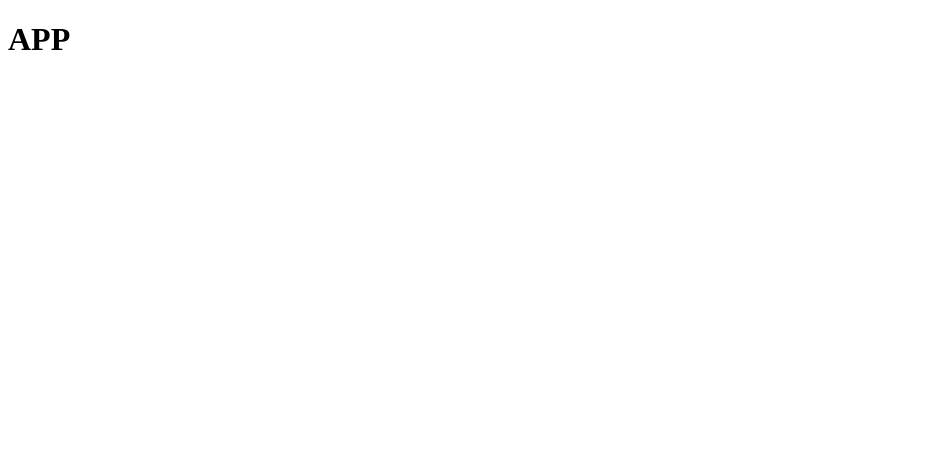
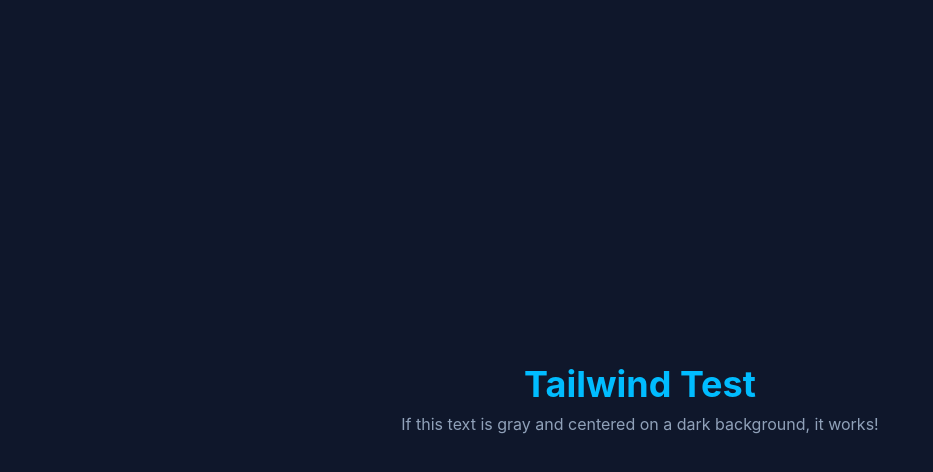
Before and after one commit to NikoIcardo/Enterprise-Assets-Logistics-Dashboard., a React (Vite) app in the folder Enterprise_Assets-Logistics-Dashboard/: page / in a window 1280 px wide. Shown: the top 472 px of the page, without its empty margins (0-933 px from the left). Built offline with nearby package versions, Linux system fonts and the light colour scheme.

Commit message:
Configure tailwind

```diff
--- a/Enterprise_Assets-Logistics-Dashboard/src/App.tsx
+++ b/Enterprise_Assets-Logistics-Dashboard/src/App.tsx
@@ -1,9 +1,13 @@
+import './index.css'
+
 function App() {
-
   return (
-    <>
-      <h1>APP</h1>
-    </>
+    <div className="flex min-h-screen items-center justify-center bg-slate-900 text-white">
+      <div className="text-center">
+        <h1 className="text-4xl font-bold text-sky-400">Tailwind Test</h1>
+        <p className="mt-2 text-slate-400">If this text is gray and centered on a dark background, it works!</p>
+      </div>
+    </div>
   )
 }
 
--- /dev/null
+++ b/Enterprise_Assets-Logistics-Dashboard/src/index.css
@@ -0,0 +1 @@
+@import "tailwindcss";
--- a/Enterprise_Assets-Logistics-Dashboard/vite.config.ts
+++ b/Enterprise_Assets-Logistics-Dashboard/vite.config.ts
@@ -1,11 +1,12 @@
 import { defineConfig } from 'vite'
 import react, { reactCompilerPreset } from '@vitejs/plugin-react'
 import babel from '@rolldown/plugin-babel'
+import tailwindcss from '@tailwindcss/vite'
 
-// https://vite.dev/config/
 export default defineConfig({
   plugins: [
     react(),
-    babel({ presets: [reactCompilerPreset()] })
+    babel({ presets: [reactCompilerPreset()] }),
+    tailwindcss()
   ],
 })
```
